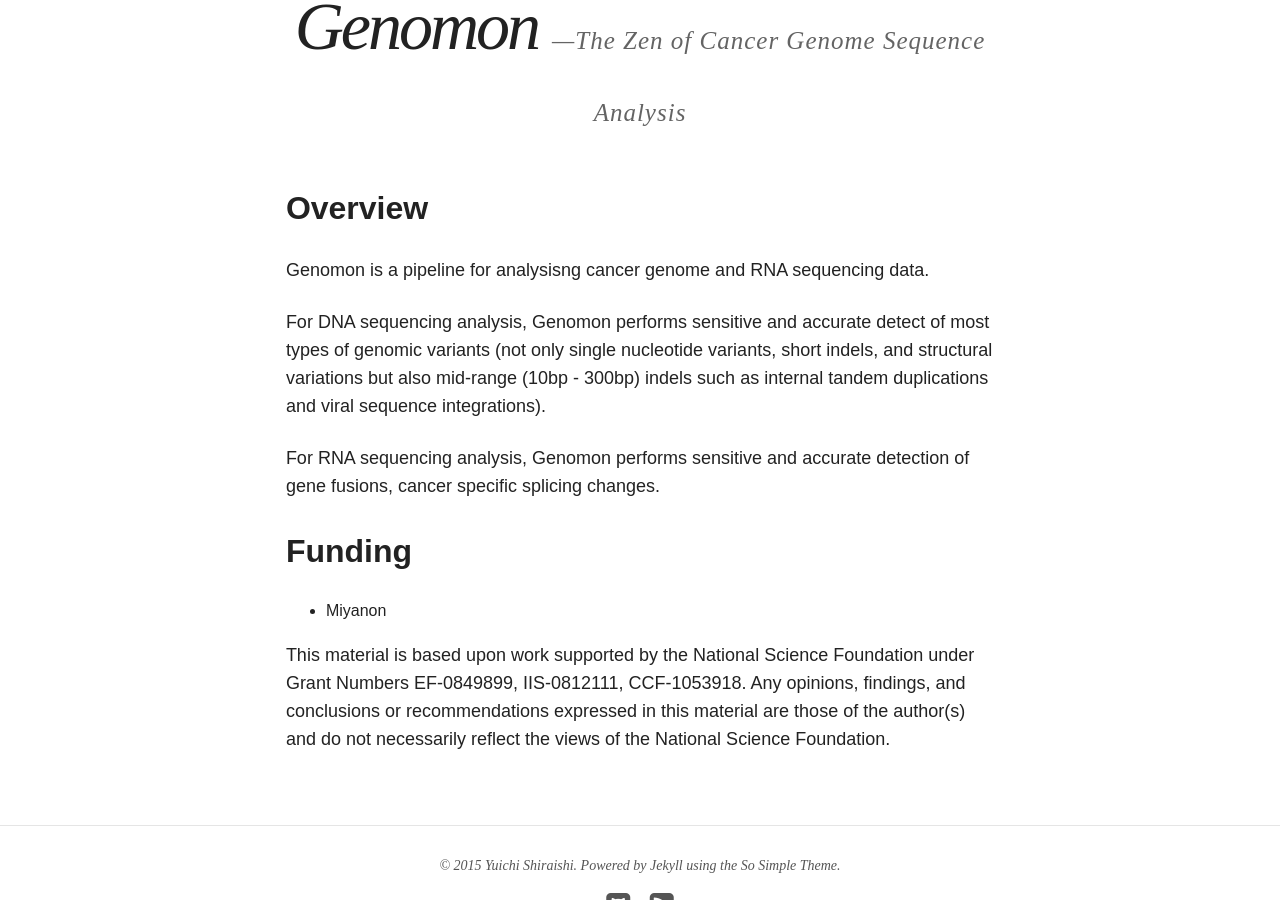
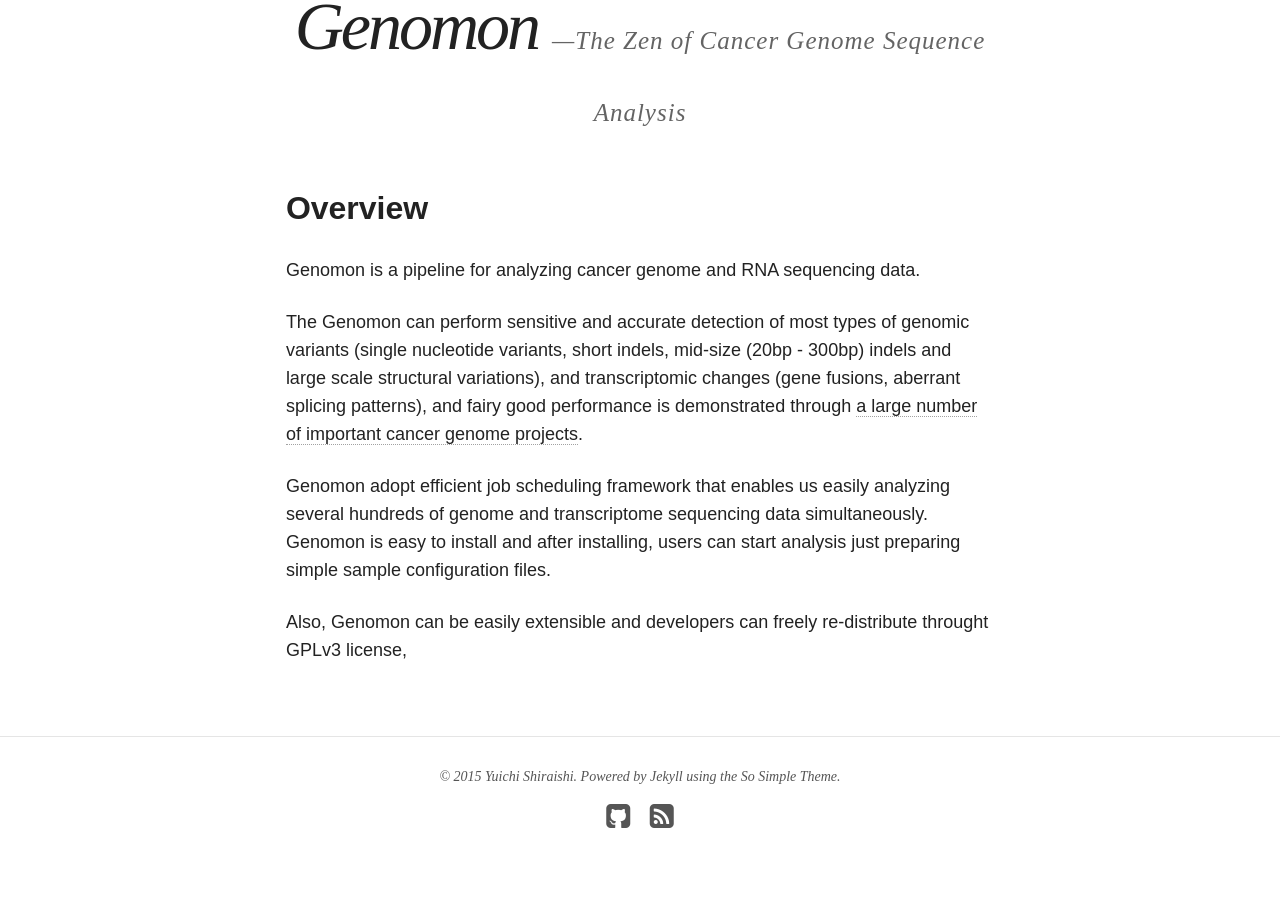
Before and after one commit to Genomon-Project/Genomon-Pages, a Jekyll site: the page built from index.md, in a window 1280 px wide and 900 px high, scrolled down 832 px. Built offline with Jekyll 4.4.1, drawn with Linux system fonts in a browser that asks for light colours; nearby versions of some CDN libraries.

Commit message:
modify overview

```diff
--- a/index.md
+++ b/index.md
@@ -10,24 +10,18 @@
 Overview
 --------
 
-Genomon is a pipeline for analysisng cancer genome and RNA sequencing data.
+Genomon is a pipeline for analyzing cancer genome and RNA sequencing data.
 
-For DNA sequencing analysis, Genomon performs sensitive and accurate detect of
-most types of genomic variants (not only single nucleotide variants, short indels,
-and structural variations but also mid-range (10bp - 300bp) indels such as
-internal tandem duplications and viral sequence integrations).
-
-For RNA sequencing analysis, Genomon performs sensitive and accurate detection of
-gene fusions, cancer specific splicing changes.
+The Genomon can perform sensitive and accurate detection of most types of genomic variants
+(single nucleotide variants, short indels, mid-size (20bp - 300bp) indels and large scale structural variations),
+and transcriptomic changes (gene fusions, aberrant splicing patterns),
+and fairy good performance is demonstrated
+through [a large number of important cancer genome projects](http://www.ncbi.nlm.nih.gov/pubmed?term=(Ogawa%2C%20Seishi%5BAuthor%5D)%20AND%20Miyano%2C%20Satoru%5BAuthor%5D).
 
 
-Funding
--------
-- Miyanon
+Genomon adopt efficient job scheduling framework that enables us easily analyzing several hundreds of
+genome and transcriptome sequencing data simultaneously.
+Genomon is easy to install and after installing,
+users can start analysis just preparing simple sample configuration files.
 
-
-This material is based upon work supported by the National Science Foundation
-under Grant Numbers EF-0849899, IIS-0812111, CCF-1053918. Any opinions,
-findings, and conclusions or recommendations expressed in this material are
-those of the author(s) and do not necessarily reflect the views of the National
-Science Foundation.
+Also, Genomon can be easily extensible and developers can freely re-distribute throught GPLv3 license,
```
Also changed, not shown: about/index.md (+1 -1 lines), contact/index.md (+4 -5 lines), 4 other files.
